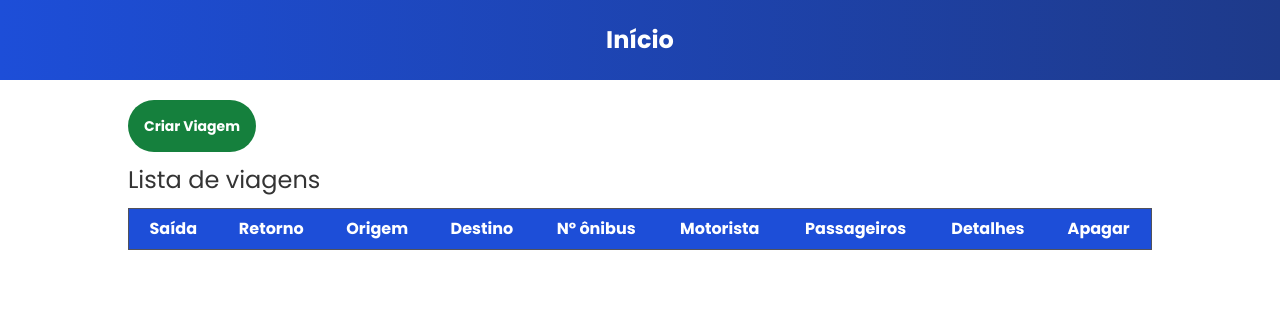
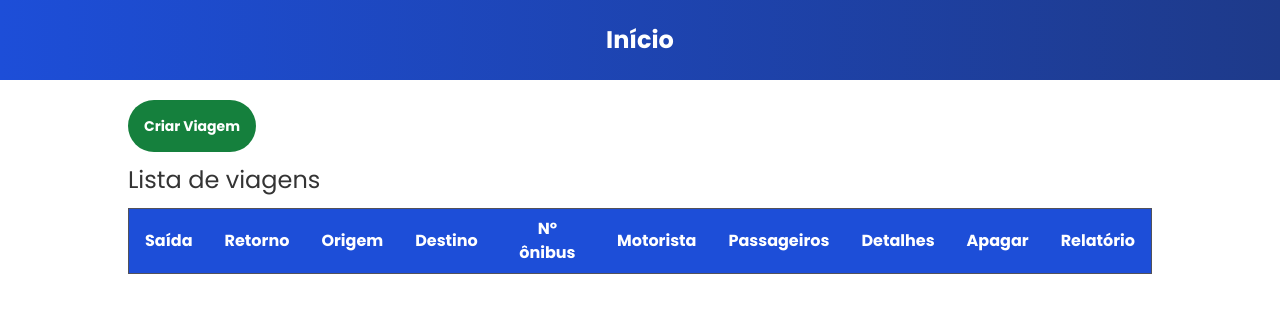
Before and after one commit to Filipelaw45/marcacao-passagens, a React (Vite) app: page / in a window 1280 px wide. Shown: the top 312 px of the page. Built offline with nearby package versions, Linux system fonts and the light colour scheme.

Commit message:
feat: adicionado relatório a tabela

```diff
--- a/src/pages/Home/index.tsx
+++ b/src/pages/Home/index.tsx
@@ -4,9 +4,11 @@ import { createTrip } from '../../utils/localStorage';
 
 import { useNavigate } from 'react-router-dom';
 import { Header } from '../../components/Header/Header';
+import { PrintTrip } from '../../components/PrintTrip';
 
 export function Home() {
   const [isOpen, setIsOpen] = useState(false);
+  const [openReport, setOpenReport] = useState(false);
   const navigate = useNavigate();
   const initialTrip: Trip = {
     departureDay: '',
@@ -28,6 +30,10 @@ export function Home() {
   const trips: Trip[] = JSON.parse(localStorage.getItem('trip') || '[]');
 
   const [tripsList, setTripsList] = useState<Trip[]>(trips);
+
+  const selectedTrip = localStorage.getItem('selectedTripIndex');
+  const selectedTripIndex = selectedTrip ? JSON.parse(selectedTrip) : 0;
+  const trip = trips[selectedTripIndex] || trips[0];
 
   const fetchCities = async (uf: string) => {
     const response = await fetch(`https://brasilapi.com.br/api/ibge/municipios/v1/${uf}`);
@@ -75,6 +81,8 @@ export function Home() {
         >
           Criar Viagem
         </button>
+
+        {openReport && <PrintTrip trip={trip} handleClose={() => setOpenReport(false)} />}
 
         {isOpen && (
           <div className="fixed inset-0 flex items-center justify-center bg-black bg-opacity-50">
@@ -260,7 +268,7 @@ export function Home() {
 
         <div>
           <h2 className="py-3 text-2xl">Lista de viagens</h2>
-          <div>
+          <div className='mb-10'>
             <table className="table-auto text-center border border-zinc-600 w-full">
               <thead className="bg-blue-700 text-white">
                 <tr>
@@ -273,6 +281,7 @@ export function Home() {
                   <th className="px-4 py-2">Passageiros</th>
                   <th className="px-4 py-2">Detalhes</th>
                   <th className="px-4 py-2">Apagar</th>
+                  <th className="px-4 py-2">Relatório</th>
                 </tr>
               </thead>
               <tbody>
@@ -307,6 +316,15 @@ export function Home() {
                     >
                       Apagar
                     </td>
+                    <td
+                      onClick={() => {
+                        localStorage.setItem('selectedTripIndex', `${index}`);
+                        setOpenReport(!isOpen);
+                      }}
+                      className="rounded py-2 text-white border-y border-black bg-blue-500"
+                    >
+                      Relatório
+                    </td>
                   </tr>
                 ))}
               </tbody>
```
